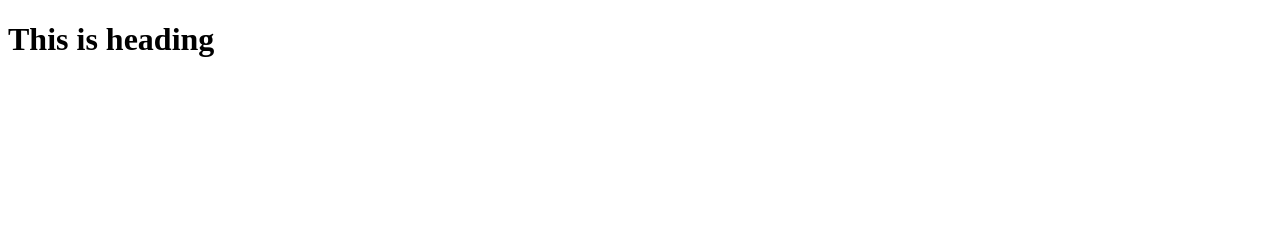
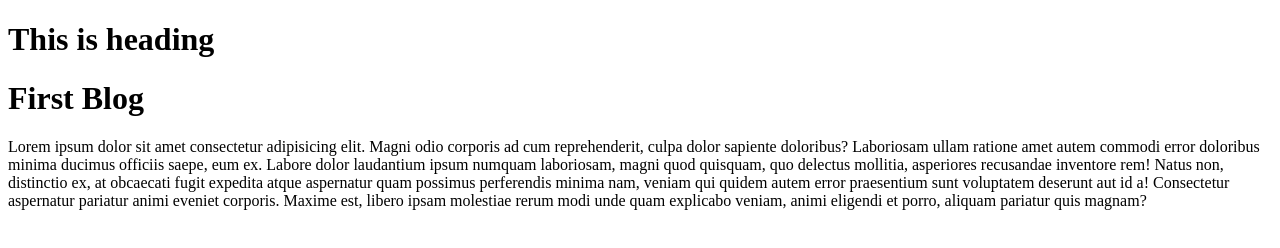
Before and after one commit to abutaiab2021/test-project, a plain HTML site: page index.html in a window 1280 px wide. Drawn offline with Linux system fonts and the light colour scheme.

Commit message:
2nd  commit

```diff
--- a/index.html
+++ b/index.html
@@ -7,5 +7,10 @@
 </head>
 <body>
     <h1>This is heading</h1>
+    <div class="first-blog">
+        <h1>First Blog</h1>
+
+        <p>Lorem ipsum dolor sit amet consectetur adipisicing elit. Magni odio corporis ad cum reprehenderit, culpa dolor sapiente doloribus? Laboriosam ullam ratione amet autem commodi error doloribus minima ducimus officiis saepe, eum ex. Labore dolor laudantium ipsum numquam laboriosam, magni quod quisquam, quo delectus mollitia, asperiores recusandae inventore rem! Natus non, distinctio ex, at obcaecati fugit expedita atque aspernatur quam possimus perferendis minima nam, veniam qui quidem autem error praesentium sunt voluptatem deserunt aut id a! Consectetur aspernatur pariatur animi eveniet corporis. Maxime est, libero ipsam molestiae rerum modi unde quam explicabo veniam, animi eligendi et porro, aliquam pariatur quis magnam?</p>
+    </div>
 </body>
 </html>
```
Also changed, not shown: images/dream-bg.png (added), images/exp-bg.png (added), images/jhankar.png (added), images/jhankar2.png (added), images/my-bg.png (added), images/my-bg2.png (added), images/my-taiab.png (added), images/my-taiab2.png (added), images/top-banner.png (added).
